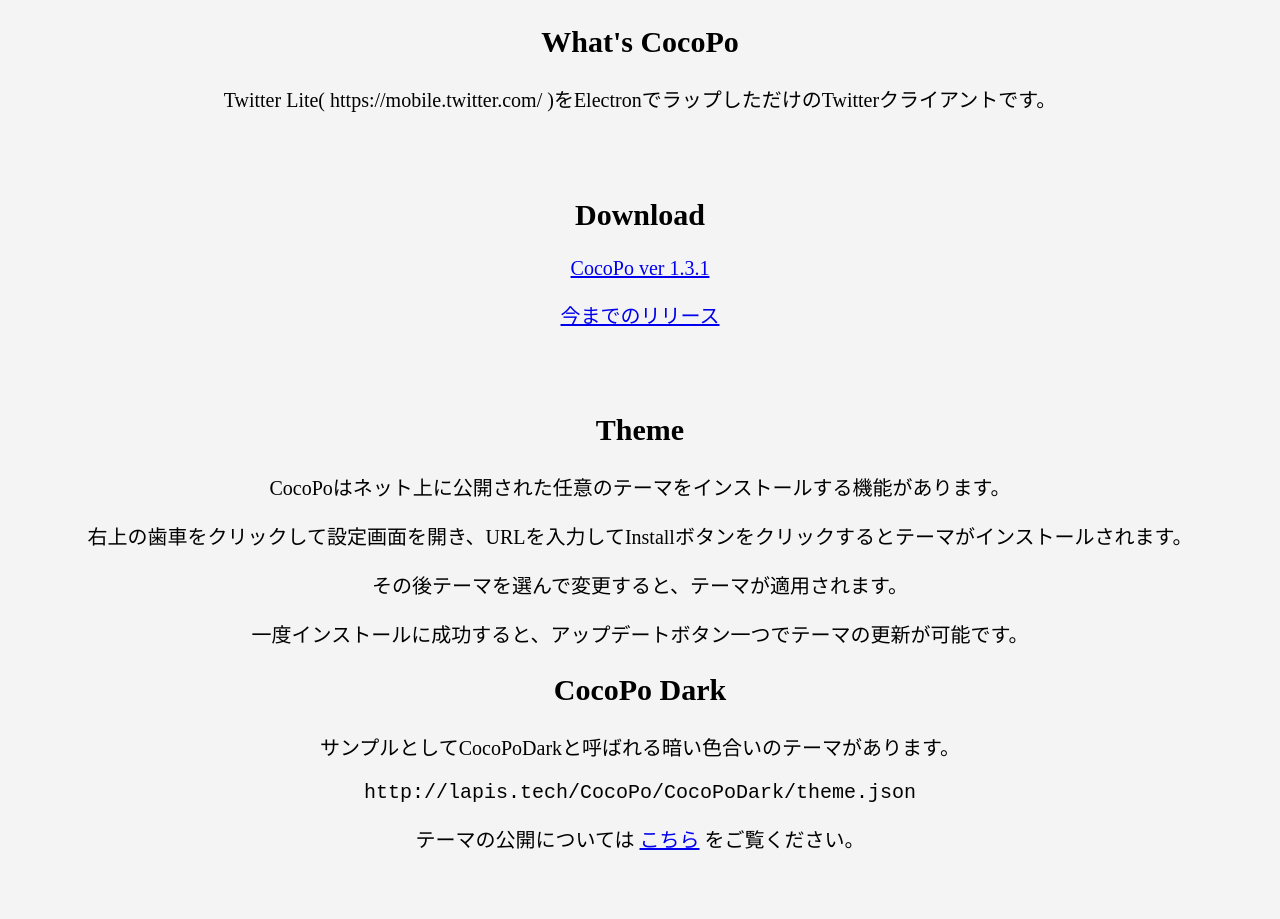
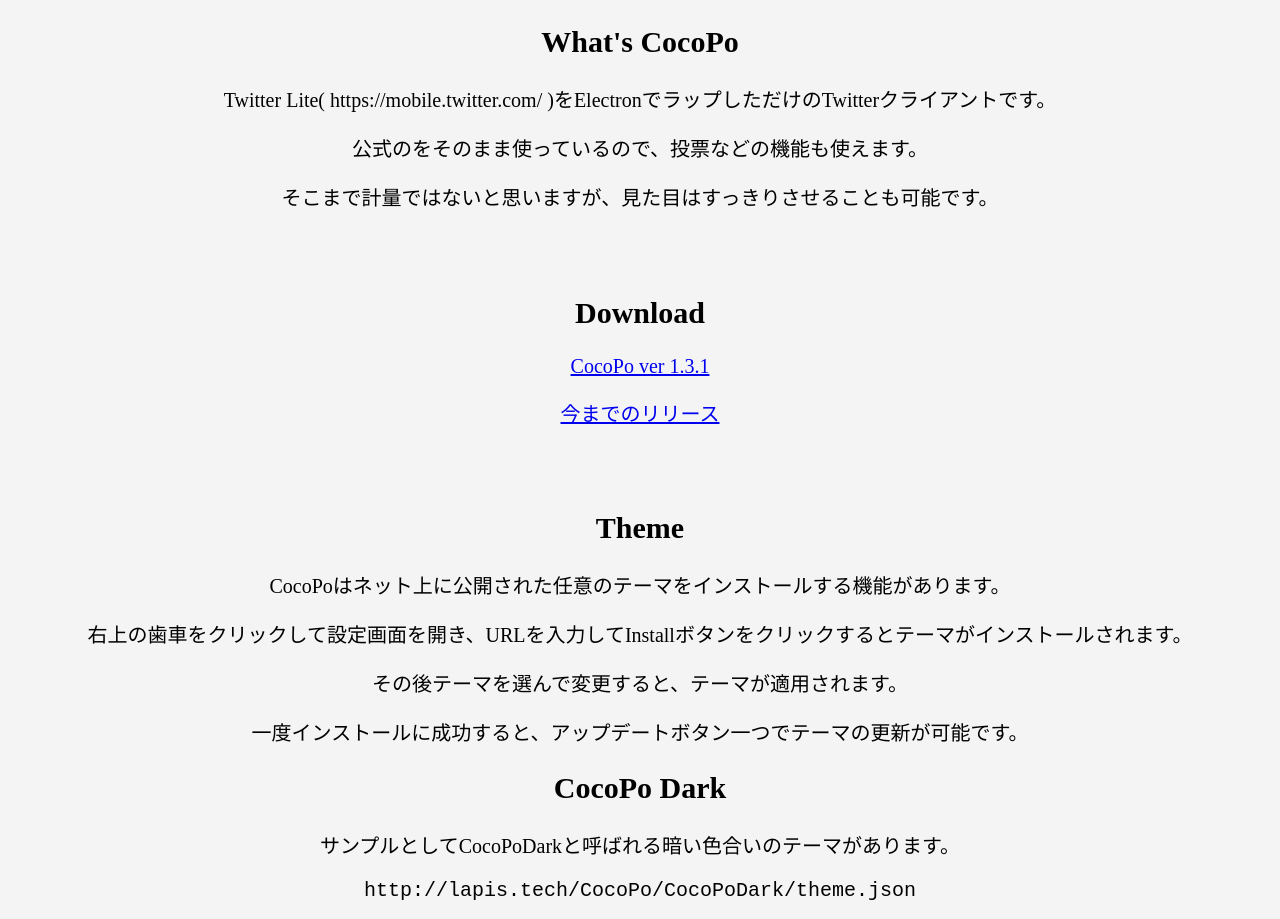
Before and after one commit to LapisTech/CocoPo, a website: page docs/index.html in a window 1280 px wide. Shown: the part 1300-2219 px from the top of the page. Drawn offline with Linux system fonts and the light colour scheme.

Commit message:
Update index.html

```diff
--- a/docs/index.html
+++ b/docs/index.html
@@ -35,6 +35,8 @@
 <section>
 	<h1>What's CocoPo</h1>
 	<p>Twitter Lite( https://mobile.twitter.com/ )をElectronでラップしただけのTwitterクライアントです。</p>
+	<p>公式のをそのまま使っているので、投票などの機能も使えます。</p>
+	<p>そこまで計量ではないと思いますが、見た目はすっきりさせることも可能です。</p>
 </section>
 <section>
 	<h1>Download</h1>
```
